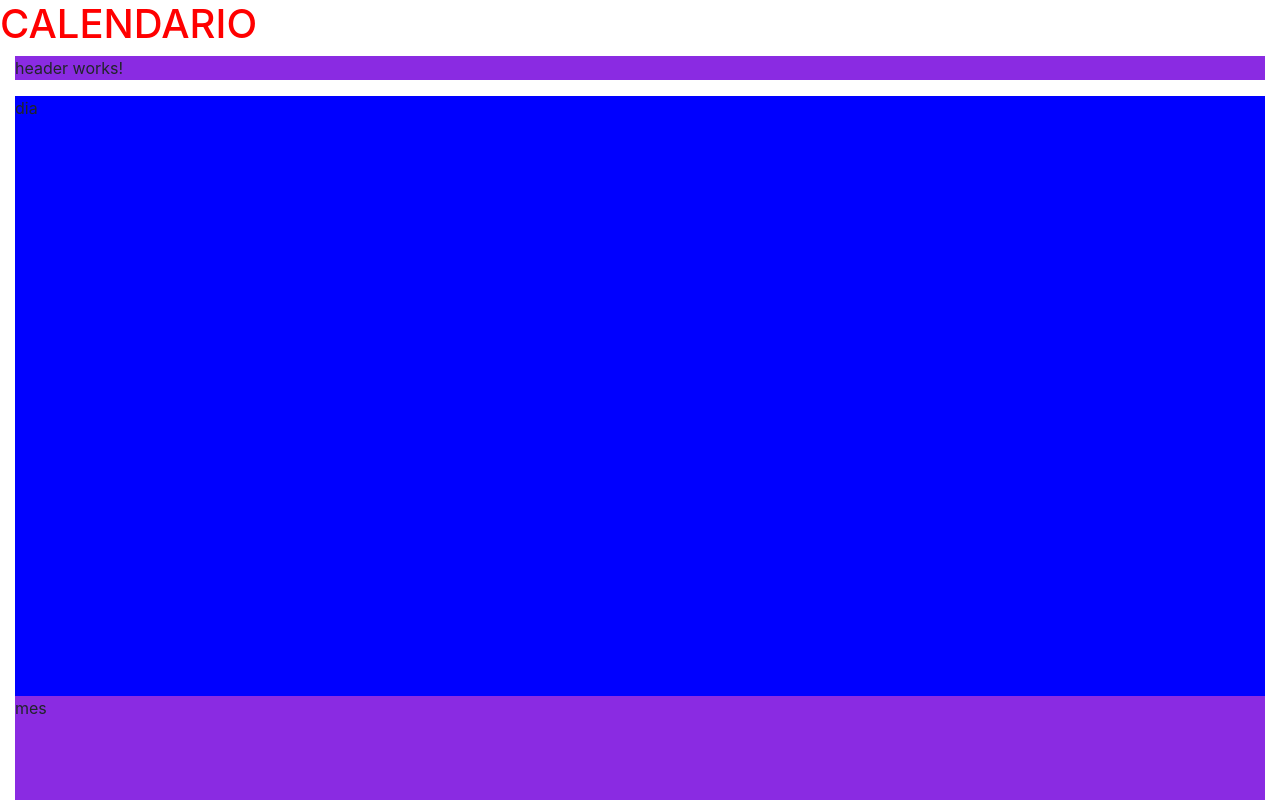
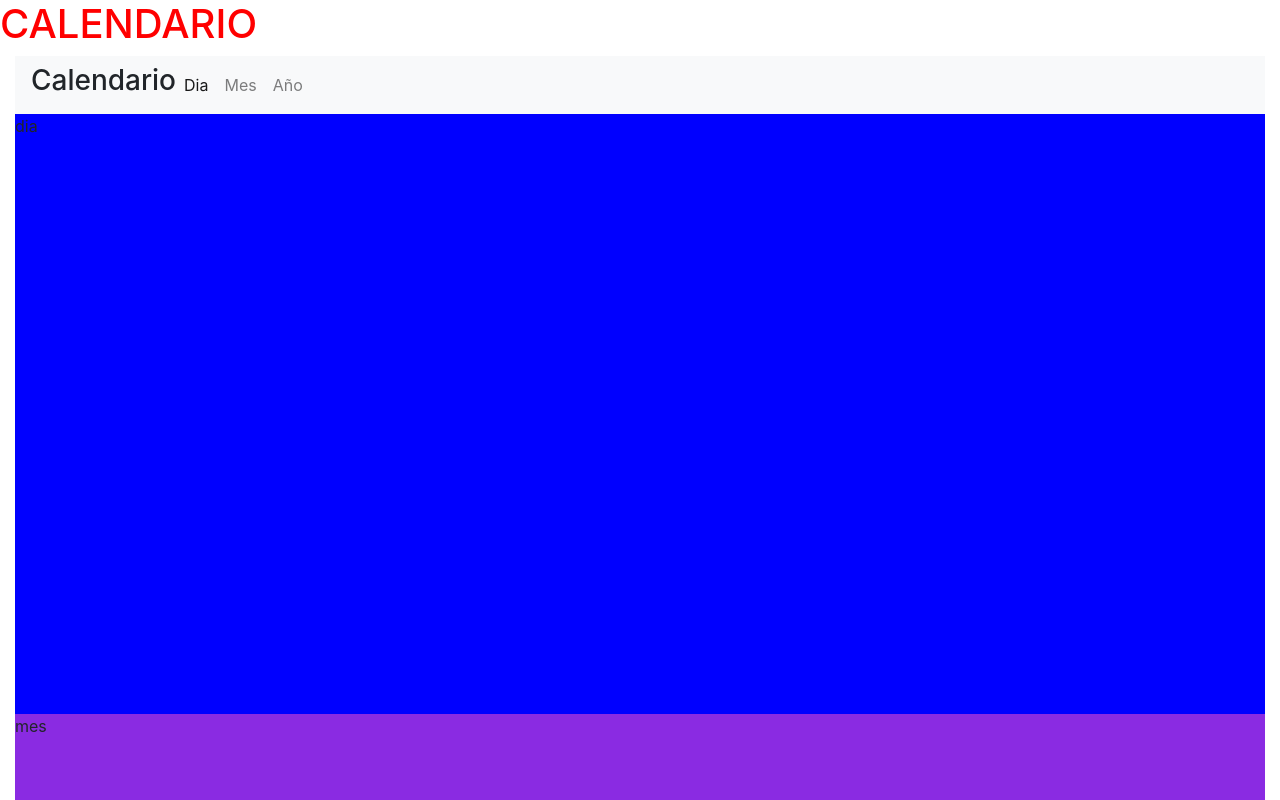
Before and after one commit to dcr9110/calendario, an Angular app: page / in a window 1280 px wide. Shown: the top 800 px of the page. Built offline with nearby package versions, Linux system fonts and the light colour scheme.

Commit message:
Se agrego un componente de bootstrap Navbar

```diff
--- a/src/app/header/header.component.html
+++ b/src/app/header/header.component.html
@@ -1 +1,20 @@
-<p>header works!</p>
+<nav class="navbar navbar-expand-lg navbar-light bg-light">
+    <h3>Calendario</h3>
+    <button class="navbar-toggler" type="button" data-toggle="collapse" data-target="#navbarNav"
+        aria-controls="navbarNav" aria-expanded="false" aria-label="Toggle navigation">
+        <span class="navbar-toggler-icon"></span>
+    </button>
+    <div class="collapse navbar-collapse" id="navbarNav">
+        <ul class="navbar-nav">
+            <li class="nav-item active">
+                <a class="nav-link" href="#dia">Dia </a>
+            </li>
+            <li class="nav-item">
+                <a class="nav-link" href="#mes">Mes</a>
+            </li>
+            <li class="nav-item">
+                <a class="nav-link" href="#anio">Año</a>
+            </li>
+        </ul>
+    </div>
+</nav>
```
